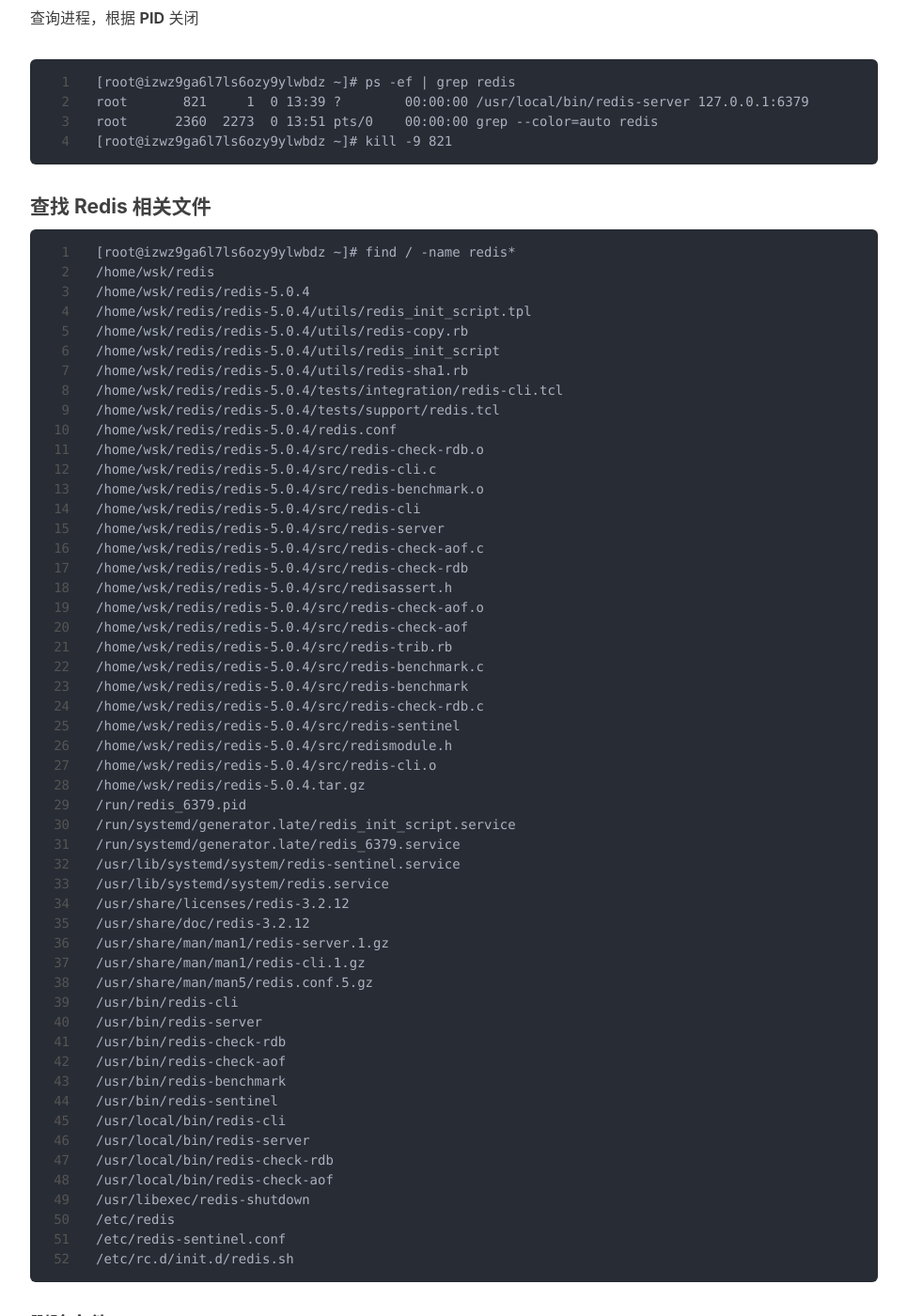
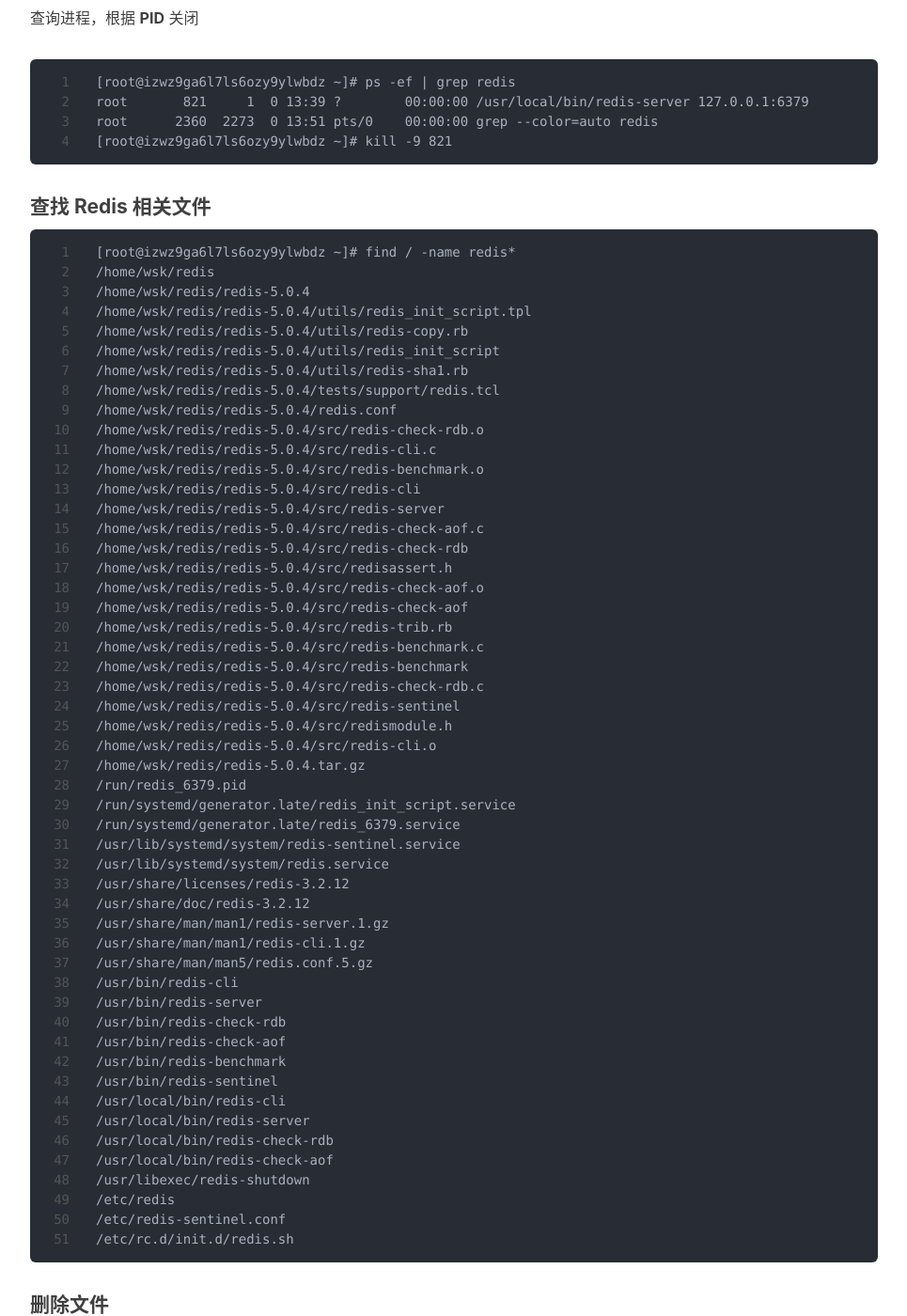
Before and after one commit to wsk1103/wsk1103.github.io, a Jekyll site: the page built from _posts/2019-01-12-centos 7 安装Redis.md, in a window 1280 px wide and 1400 px high, scrolled down 4825 px. Shown: the whole window at 94% size, without its empty margins (233-1198 px from the left). Built offline with Jekyll 4.4.1, drawn with Linux system fonts in a browser that asks for light colours; nearby versions of some CDN libraries; our own code applies the rules of GitHub Pages for plain Markdown files; comment, search, counter and statistics services are not loaded.

Commit message:
update note

```diff
--- a/_posts/2019-01-12-centos 7 安装Redis.md
+++ b/_posts/2019-01-12-centos 7 安装Redis.md
@@ -189,7 +189,6 @@ root      2360  2273  0 13:51 pts/0    00:00:00 grep --color=auto redis
 /home/wsk/redis/redis-5.0.4/utils/redis-copy.rb
 /home/wsk/redis/redis-5.0.4/utils/redis_init_script
 /home/wsk/redis/redis-5.0.4/utils/redis-sha1.rb
-/home/wsk/redis/redis-5.0.4/tests/integration/redis-cli.tcl
 /home/wsk/redis/redis-5.0.4/tests/support/redis.tcl
 /home/wsk/redis/redis-5.0.4/redis.conf
 /home/wsk/redis/redis-5.0.4/src/redis-check-rdb.o
```
